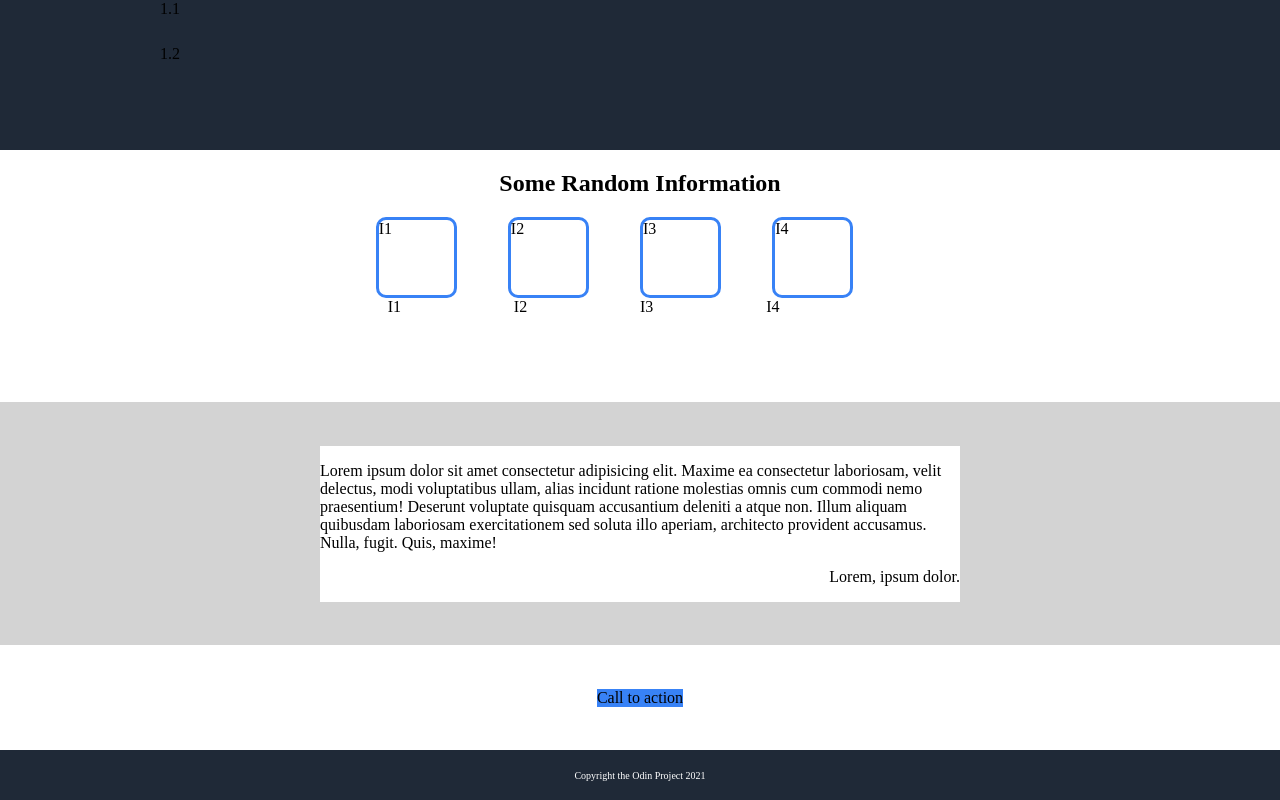
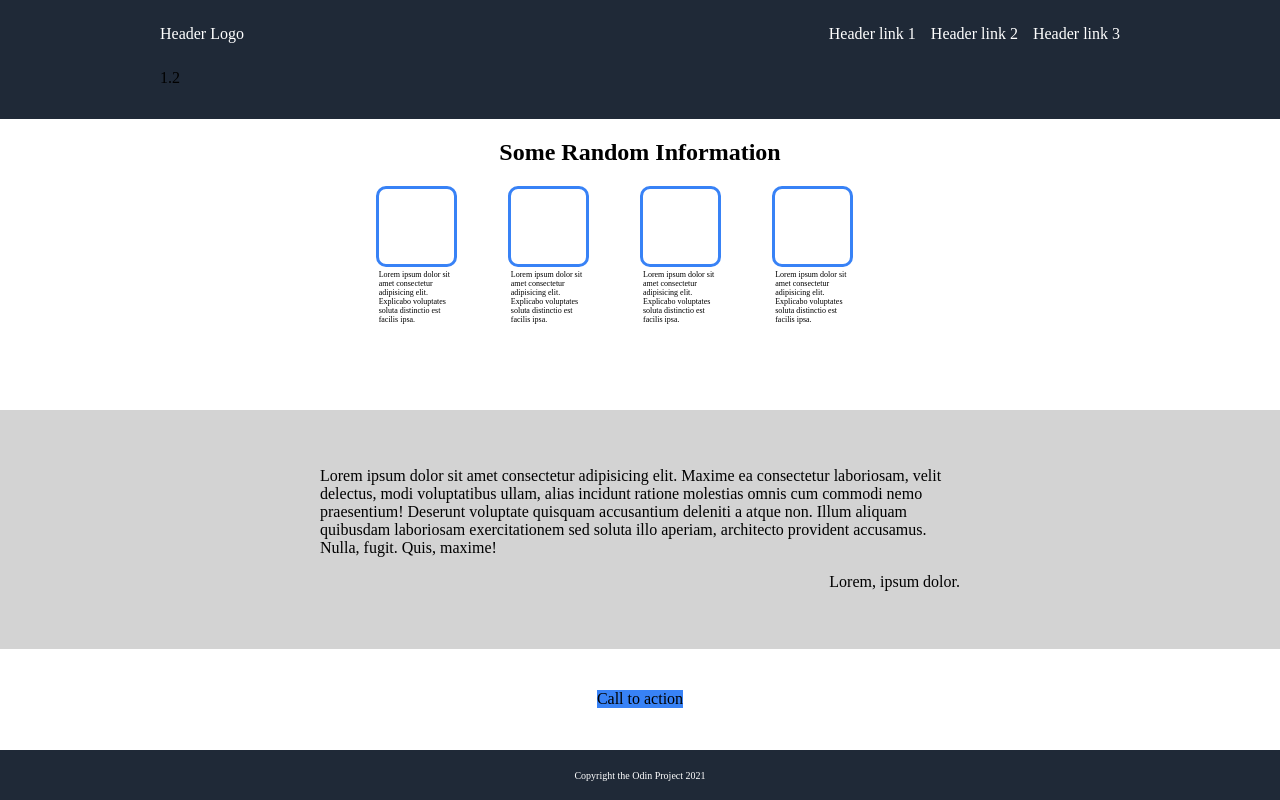
Before and after one commit to linlew/odin-landing-page, a plain HTML site: page index.html in a window 1280 px wide. Drawn offline with Linux system fonts and the light colour scheme.

Commit message:
I'm beginning to work on the third layer and some minor cosmetic issues but I am taking a break

```diff
--- a/index.html
+++ b/index.html
@@ -9,22 +9,41 @@
   <body>
     <div class="full">
       <div class="overlay first top">
-        <div class="hero header">1.1</div>
+        <div class="hero header">
+          <div class="header-logo">Header Logo</div>
+          <div class="header-links">
+            <div class="header-link1 h-link">Header link 1</div>
+            <div class="header-link2 h-link">Header link 2</div>
+            <div class="header-link3 h-link">Header link 3</div>
+          </div>
+        </div>
         <div class="hero intro">1.2</div>
       </div>
       <div class="overlay big-second">
         <h2 class="info">Some Random Information</h2>
         <div class="main-second main-second-images">
-          <div class="image-caption image">I1</div>
-          <div class="image-caption image">I2</div>
-          <div class="image-caption image">I3</div>
-          <div class="image-caption image">I4</div>
+          <div class="image-caption image"></div>
+          <div class="image-caption image"></div>
+          <div class="image-caption image"></div>
+          <div class="image-caption image"></div>
         </div>
-        <div class="main-second text">
-          <div class="image-caption caption">I1</div>
-          <div class="image-caption caption">I2</div>
-          <div class="image-caption caption">I3</div>
-          <div class="image-caption caption">I4</div>
+        <div class="main-second second-text">
+          <div class="image-caption caption">
+            Lorem ipsum dolor sit amet consectetur adipisicing elit. Explicabo
+            voluptates soluta distinctio est facilis ipsa.
+          </div>
+          <div class="image-caption caption">
+            Lorem ipsum dolor sit amet consectetur adipisicing elit. Explicabo
+            voluptates soluta distinctio est facilis ipsa.
+          </div>
+          <div class="image-caption caption">
+            Lorem ipsum dolor sit amet consectetur adipisicing elit. Explicabo
+            voluptates soluta distinctio est facilis ipsa.
+          </div>
+          <div class="image-caption caption">
+            Lorem ipsum dolor sit amet consectetur adipisicing elit. Explicabo
+            voluptates soluta distinctio est facilis ipsa.
+          </div>
         </div>
       </div>
       <div class="overlay third">
--- a/styles.css
+++ b/styles.css
@@ -11,12 +11,9 @@ body {
 }
 
 .overlay {
-flex-grow: 1;
+    flex-grow: 1;
     background-color: grey;
 }
-
-
-
 
 /* this is the hero */
 .first {
@@ -28,12 +25,32 @@ flex-grow: 1;
 }
 
 .hero {
-
     width: 75vw;
 }
 
 .header {
-    height: 45px;
+    display: flex;
+    flex-direction: row;
+    align-items: center;
+    flex-grow: 1;
+}
+
+.header-logo {
+    flex-grow: 1;
+    color: white;
+}
+
+.header-links {
+    flex-grow: 1;
+    color: white;
+    display: flex;
+    flex-direction: row;
+    align-items: center;
+    justify-content: right;
+}
+
+.h-link {
+    margin-left: 15px;
 }
 
 .intro {
@@ -57,21 +74,25 @@ flex-grow: 1;
     justify-content: center;
     flex-grow: 1;
 }
+.second-text {
+
+}
 
 .image-caption {
     margin-right: 4vw;
     width: 75px;
 }
 .image {
-
-
+    margin-right: 4vw;
     height: 75px;
     border: 3px solid #3882F6;
     border-radius: 10px;
 }
 
 .caption {
-
+    border: 3px solid white;
+    font-size: 8px;
+    margin-right: 3.5;
 }
 
 /* this is the third section with the quote box */
@@ -84,7 +105,6 @@ flex-grow: 1;
 }
 
 .quote-box {
-    background-color: white;
     width: 50vw;
     justify-content: center;
 }
```
